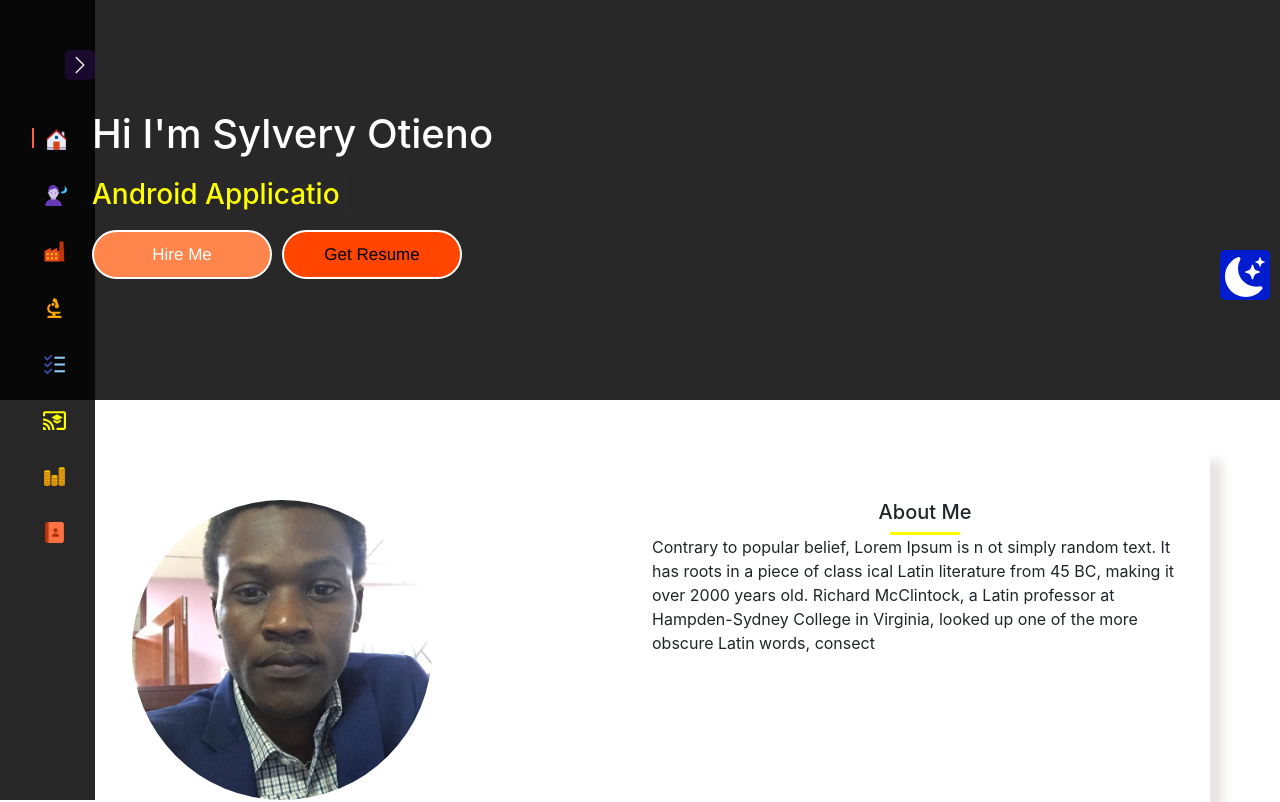
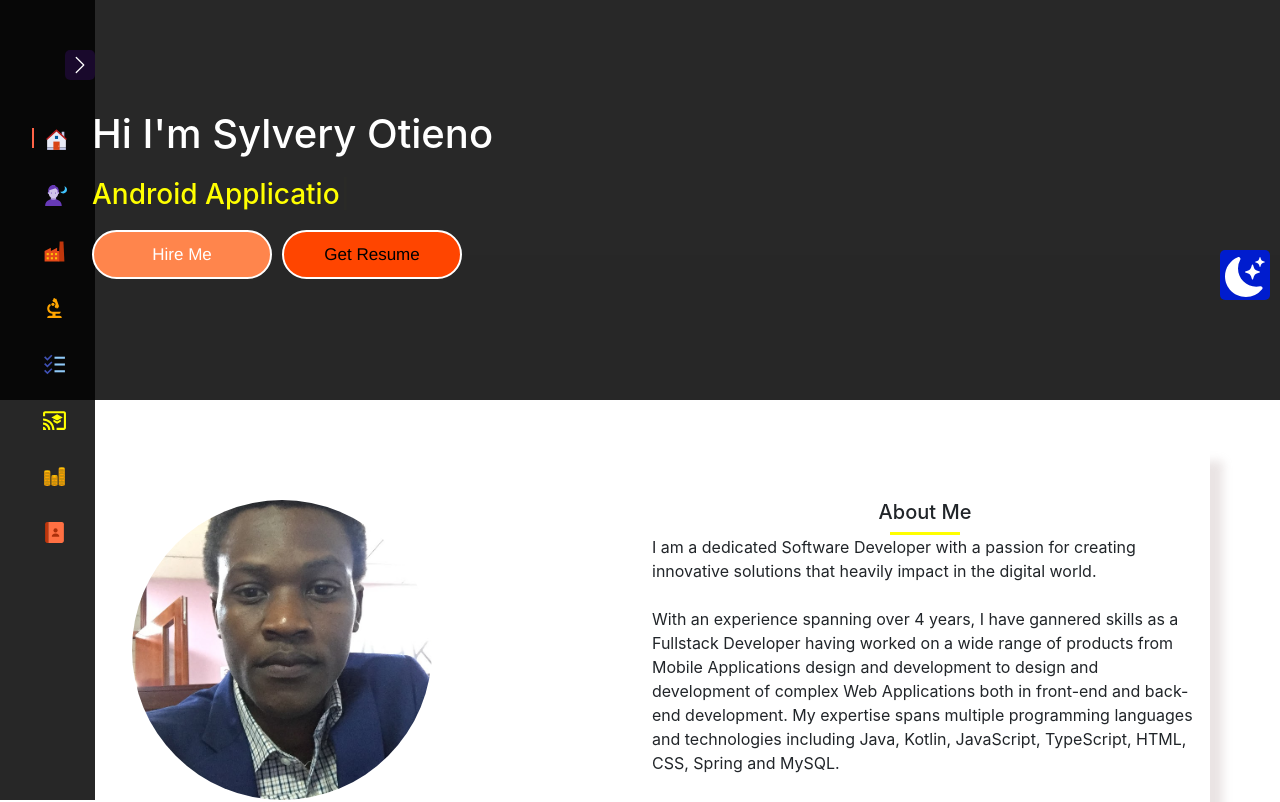
Before and after one commit to otienosylvery/React-Web-Portfolio, a React (Create React App) app in the folder client/: page / in a window 1280 px wide. Shown: the top 802 px of the page. Built offline with nearby package versions, Linux system fonts and the light colour scheme.

Commit message:
#About Update Commit

```diff
--- a/client/src/components/About/About.js
+++ b/client/src/components/About/About.js
@@ -33,16 +33,10 @@ const About = () => {
 
                     <Fade right>
                     <p>
-
-                    Contrary to popular belief, Lorem Ipsum is n
-                    ot simply
-                    random
-                    text. It has roots in
-                     a piece of class
-                     ical Latin literature from
-                      45 BC, making it over 2000 years old. Richard McClintock, a Latin professor at Hampden-Sydney College in Virginia, looked up one of the more obscure Latin words, consect
-
-
+                      I am a dedicated Software Developer with a passion for creating innovative solutions that heavily impact in the digital world.
+                      <br></br>
+                      <br></br>
+                      With an experience spanning over 4 years, I have gannered skills as a Fullstack Developer having worked on a wide range of products from Mobile Applications design and development to design and development of complex Web Applications both in front-end and back-end development. My expertise spans multiple programming languages and technologies including Java, Kotlin, JavaScript, TypeScript, HTML, CSS, Spring and MySQL.
                     </p>
                     </Fade>
                   </div>
```
Also changed, not shown: 1 other file (tests, documents, lock files or other folders).
